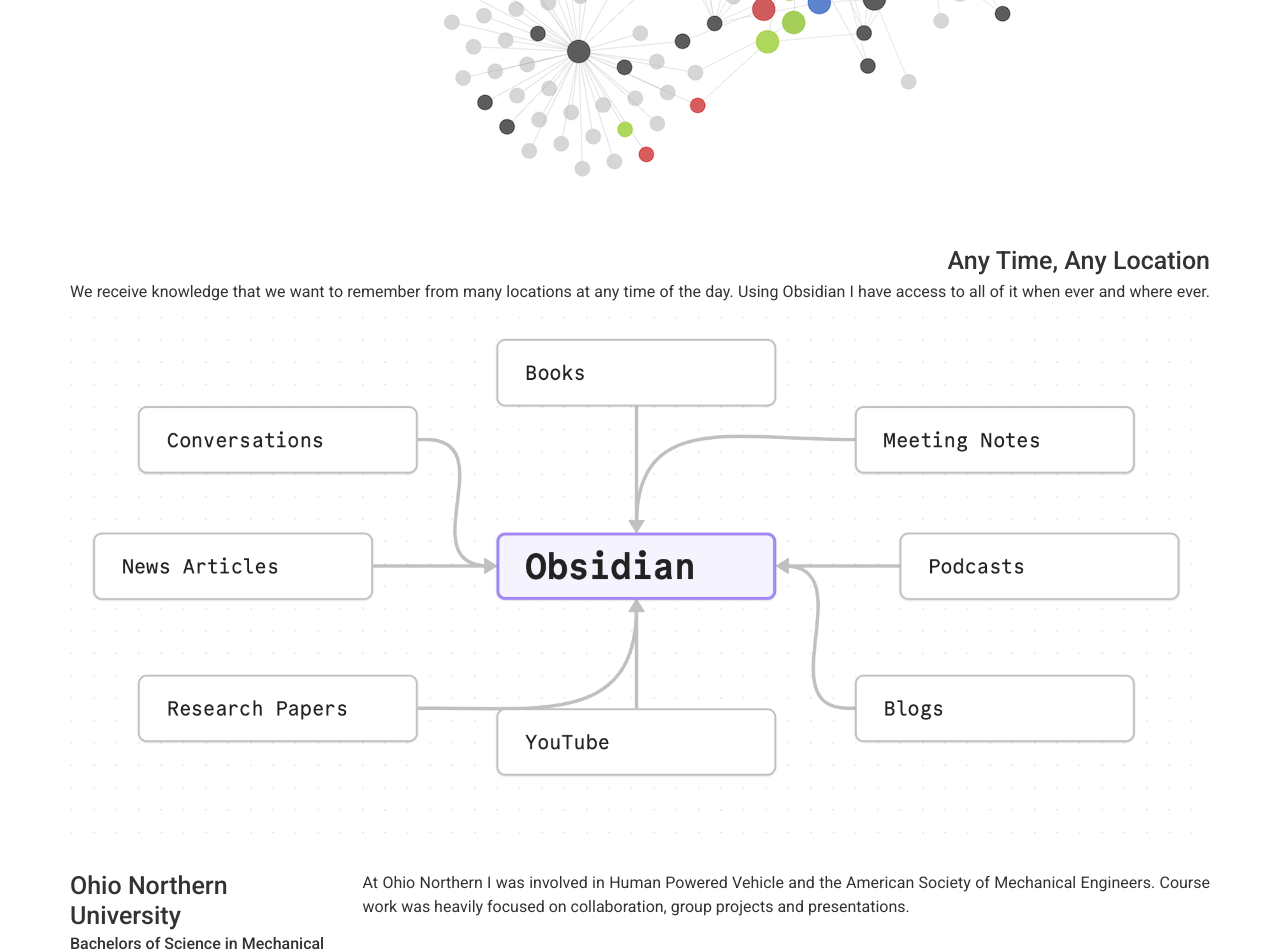
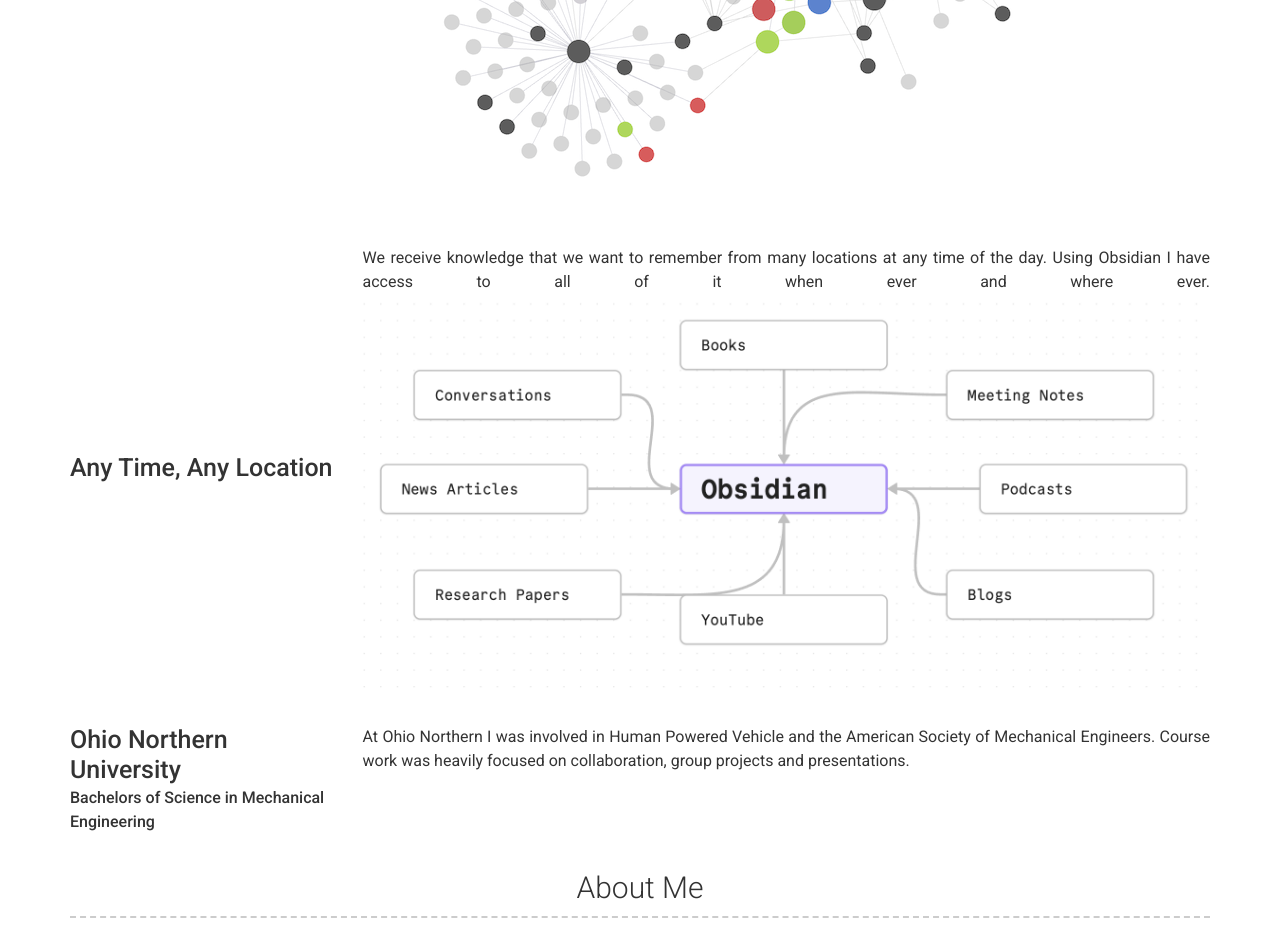
Before and after one commit to andywoodruff6/andywoodruff6.github.io, a Jekyll site: the page built from index.md, in a window 1280 px wide. Shown: the part 3386-4338 px from the top of the page. Built offline with Jekyll 4.4.1, drawn with Linux system fonts in a browser that asks for light colours; nearby versions of some CDN libraries; grey boxes are pictures that could not be loaded.

Commit message:
center again

```diff
--- a/_config.yml
+++ b/_config.yml
@@ -173,7 +173,7 @@
         title: Project Management Professional (PMP)
         description:
           I earned my PMP certification in under 3 weeks while working full time leveraging my Ultralearning framework and Obsidian. ![PMP knowledge Graph](images/PMP-Knowledge-Graph.png)
-      - layout: top-right
+      - layout: center
         title: Any Time, Any Location
         description: We receive knowledge that we want to remember from many locations at any time of the day. Using Obsidian I have access to all of it when ever and where ever. ![Info Processing](images/Info-Processing.png)
       - layout: top-left
```
